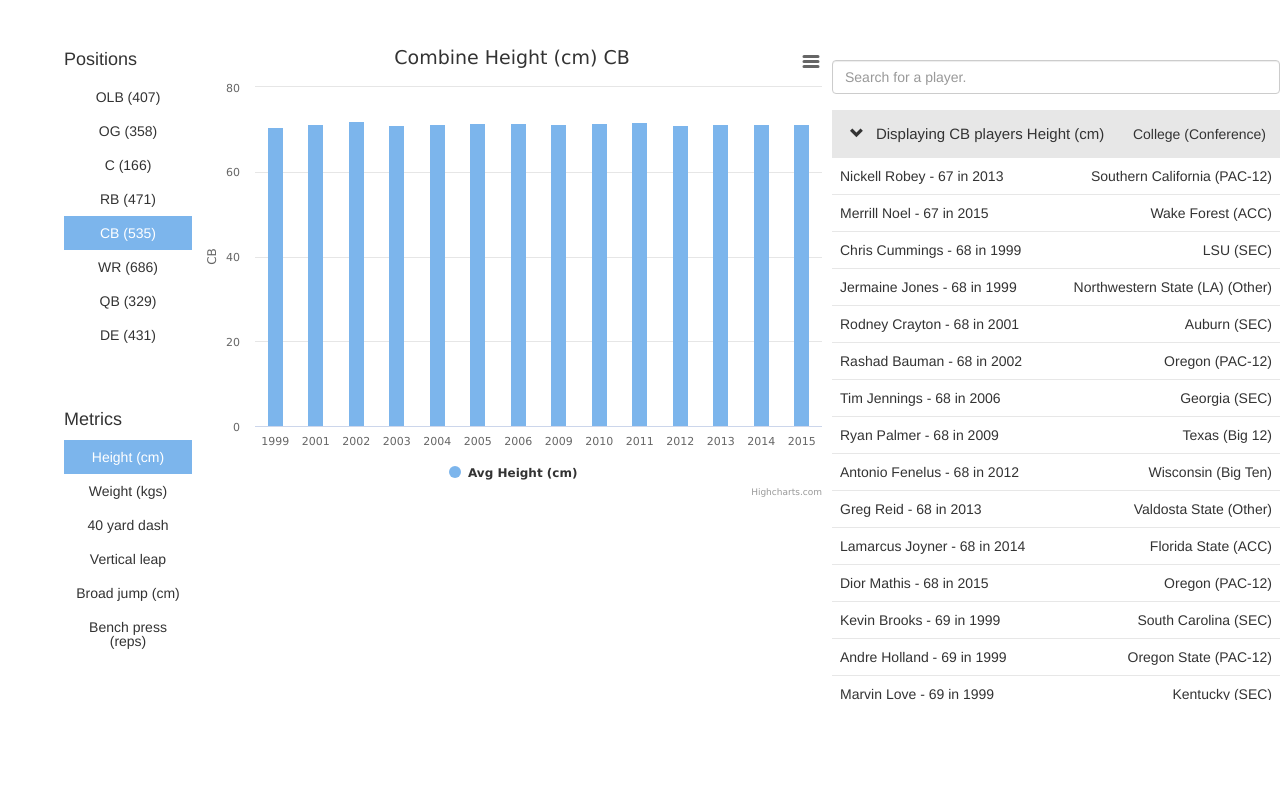
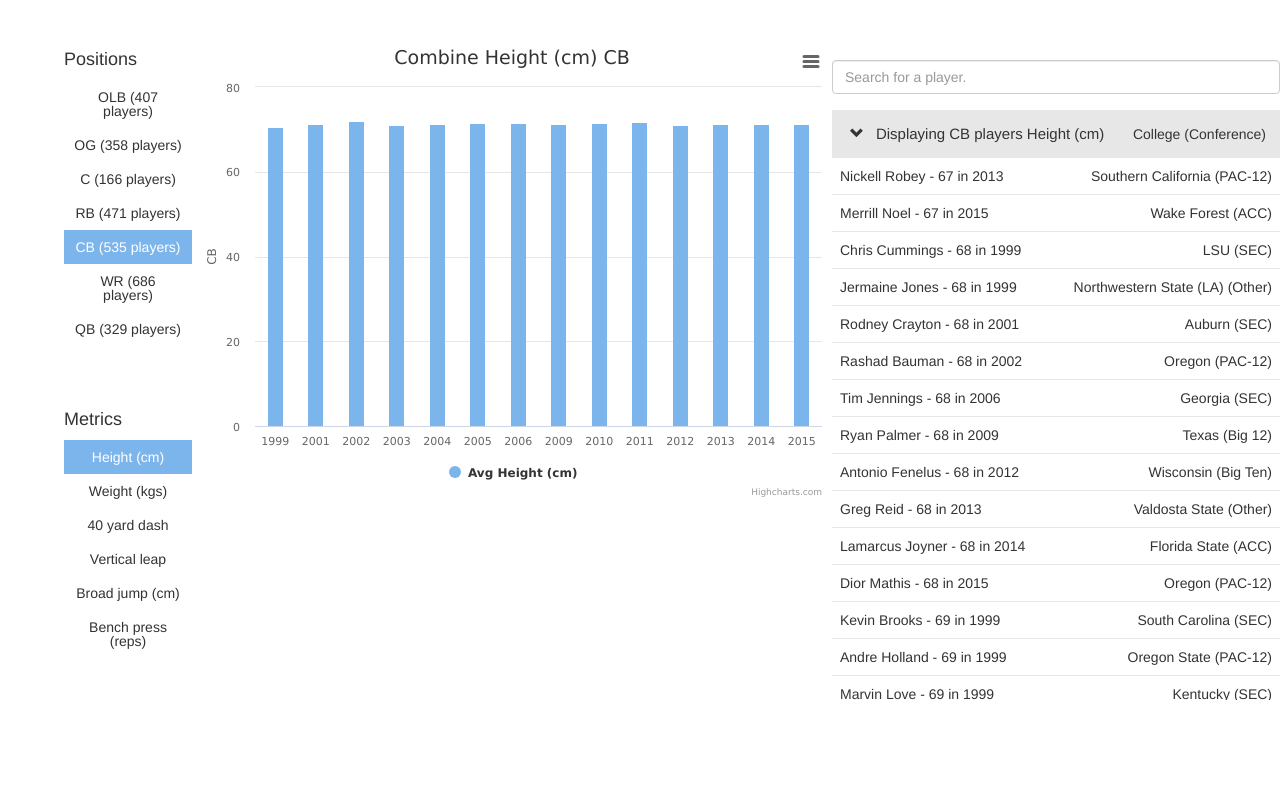
Before and after one commit to HVNT/fooBar, a plain HTML site: page src/index.html in a window 1280 px wide. Drawn offline with nearby package versions, Linux system fonts and the light colour scheme.

Commit message:
nothing really

```diff
--- a/src/index.html
+++ b/src/index.html
@@ -49,7 +49,7 @@
                 <div data-ng-repeat="(key, value) in positions" class="foobar-list__item"
                      data-ng-click="filterPosition(key)"
                      data-ng-class="{'foobar-list__item--active': key === filters.pos}">
-                    <span>{{key + ' (' + value.count + ')'}}</span>
+                    <span>{{key + ' (' + value.count + ' players)'}}</span>
                 </div>
             </div>
         </div>
```
